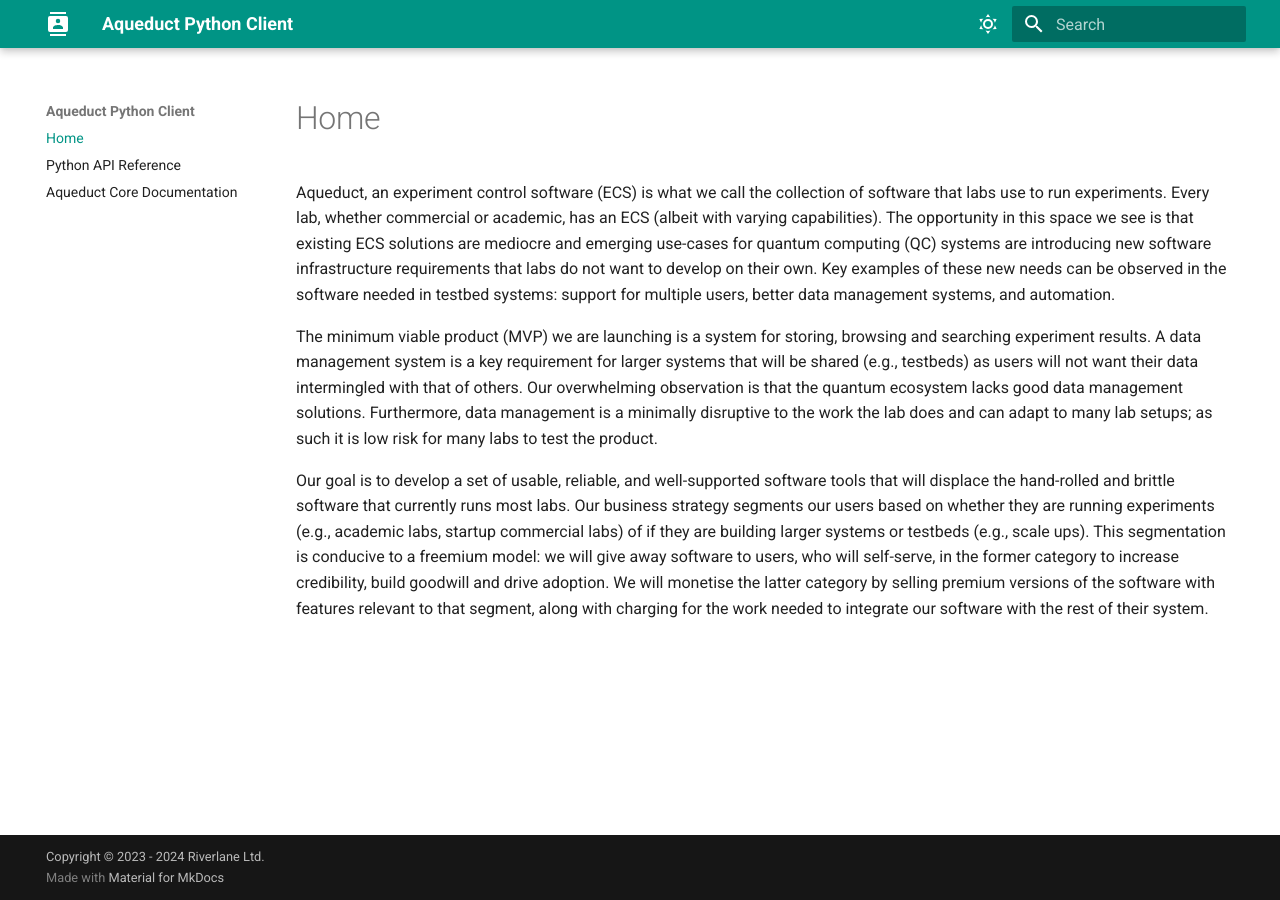
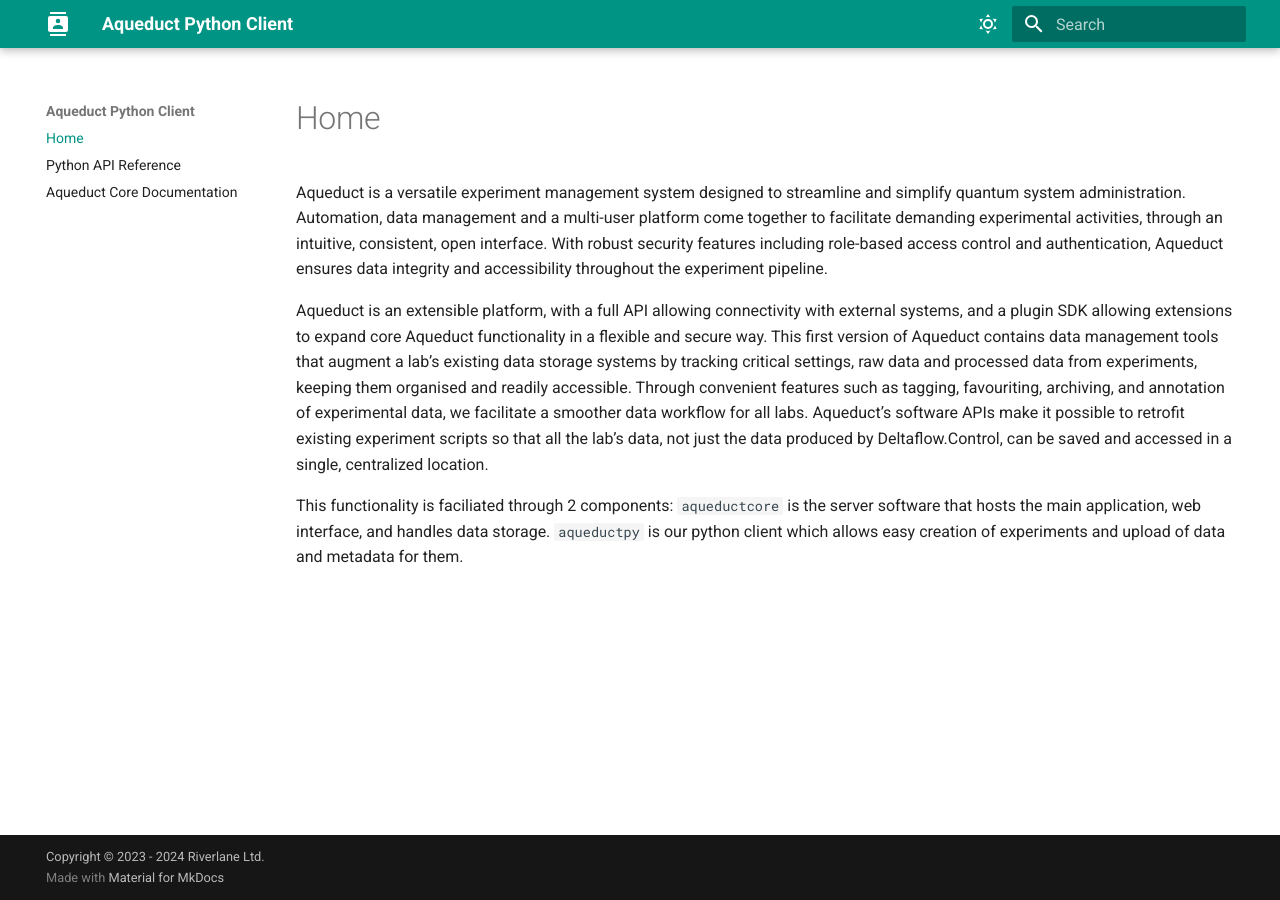
Before and after one commit to AqueductHub/pyaqueduct, an MkDocs documentation site: the page built from docs/index.md, in a window 1280 px wide. Built offline with MkDocs 1.6.1 and Material for MkDocs 9.7.7, drawn with Linux system fonts in a browser that asks for light colours; the version menu is left out.

Commit message:
update index page of docs.

```diff
--- a/docs/index.md
+++ b/docs/index.md
@@ -1,5 +1,5 @@
-Aqueduct, an experiment control software (ECS) is what we call the collection of software that labs use to run experiments. Every lab, whether commercial or academic, has an ECS (albeit with varying capabilities). The opportunity in this space we see is that existing ECS solutions are mediocre and emerging use-cases for quantum computing (QC) systems are introducing new software infrastructure requirements that labs do not want to develop on their own. Key examples of these new needs can be observed in the software needed in testbed systems: support for multiple users, better data management systems, and automation.
+Aqueduct is a versatile experiment management system designed to streamline and simplify quantum system administration. Automation, data management and a multi-user platform come together to facilitate demanding experimental activities, through an intuitive, consistent, open interface. With robust security features including role-based access control and authentication, Aqueduct ensures data integrity and accessibility throughout the experiment pipeline.
 
-The minimum viable product (MVP) we are launching is a system for storing, browsing and searching experiment results. A data management system is a key requirement for larger systems that will be shared (e.g., testbeds) as users will not want their data intermingled with that of others. Our overwhelming observation is that the quantum ecosystem lacks good data management solutions. Furthermore, data management is a minimally disruptive to the work the lab does and can adapt to many lab setups; as such it is low risk for many labs to test the product.
+Aqueduct is an extensible platform, with a full API allowing connectivity with external systems, and a plugin SDK allowing extensions to expand core Aqueduct functionality in a flexible and secure way. This first version of Aqueduct contains data management tools that augment a lab’s existing data storage systems by tracking critical settings, raw data and processed data from experiments, keeping them organised and readily accessible. Through convenient features such as tagging, favouriting, archiving, and annotation of experimental data, we facilitate a smoother data workflow for all labs. Aqueduct’s software APIs make it possible to retrofit existing experiment scripts so that all the lab’s data, not just the data produced by Deltaflow.Control, can be saved and accessed in a single, centralized location.
 
-Our goal is to develop a set of usable, reliable, and well-supported software tools that will displace the hand-rolled and brittle software that currently runs most labs. Our business strategy segments our users based on whether they are running experiments (e.g., academic labs, startup commercial labs) of if they are building larger systems or testbeds (e.g., scale ups). This segmentation is conducive to a freemium model: we will give away software to users, who will self-serve, in the former category to increase credibility, build goodwill and drive adoption. We will monetise the latter category by selling premium versions of the software with features relevant to that segment, along with charging for the work needed to integrate our software with the rest of their system.
+This functionality is faciliated through 2 components: `aqueductcore` is  the server software that hosts the main application, web interface, and handles data storage. `aqueductpy` is our python client which allows easy creation of experiments and upload of data and metadata for them.
```
